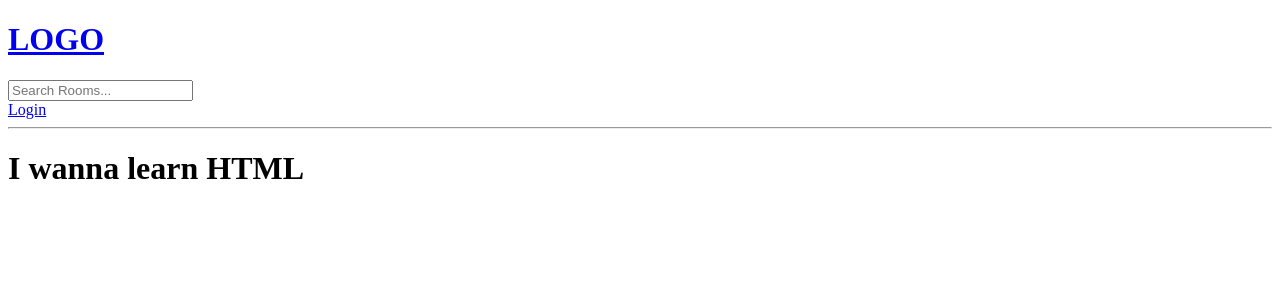
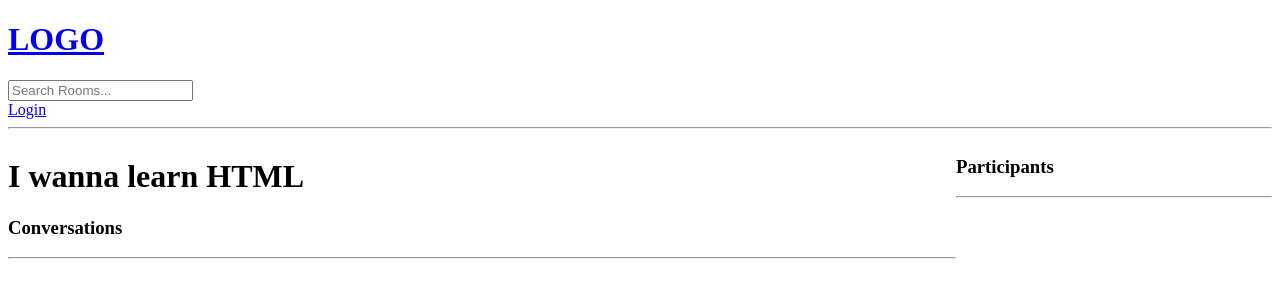
Before and after one commit to kvo5/studybud2, a Django app: page /room/3/ in a window 1280 px wide. Shown: the top 300 px of the page. Run offline with Django 5.2, Linux system fonts and the light colour scheme; data comes from the database, SQL or seed files in the repository; both versions use the stored data as it was after the commit.

Commit message:
Chat Room Messages CRUD

```diff
--- a/base/models.py
+++ b/base/models.py
@@ -15,7 +15,7 @@ class Room(models.Model):
     topic = models.ForeignKey(Topic, on_delete=models.SET_NULL, null=True)
     name = models.CharField(max_length=200)
     description = models.TextField(null=True, blank=True)
-    #participants =
+    participants = models.ManyToManyField(User, related_name='participants', blank=True)
     updated = models.DateTimeField(auto_now=True)
     created = models.DateTimeField(auto_now_add=True)
 
--- a/base/templates/base/room.html
+++ b/base/templates/base/room.html
@@ -3,6 +3,59 @@
 
 {% block content %}
 
-<h1>{{room.name}}</h1>
+<style>
+    .room-container {
+        display: grid;
+        grid-template-columns: 3fr 1fr;
+    }
+</style>
+
+<div class="room-container">
+
+    <div>
+
+        <h1>{{room.name}}</h1>
+
+        <p>{{room.description}}</p>
+
+        <div class="comment-wrapper">
+            <h3>Conversations</h3>
+            <hr>
+
+            {% for message in room_messages %}
+            <div>
+                {% if request.user == message.user %}
+                <a href="{% url 'delete-message' message.id %}">Delete</a>
+                {% endif %}
+                <small>@{{message.user}} {{message.created|timesince}} ago </small>
+                <p>{{message.body}}</p>
+                <hr>
+            </div>
+            {% endfor %}
+        </div>
+
+        {% if request.user.is_authenticated %}
+        <div class="comment-form">
+            <form method="POST" action="">
+                {% csrf_token %}
+                <input type="text" name="body" placeholder="Write your message here...">
+            </form>
+        </div>
+        {% endif %}
+
+    </div>
+
+    <div>
+        <h3>Participants</h3>
+        <hr>
+
+        {% for user in participants %}
+        <div>
+            <p>@{{user.username}}</p>
+        </div>
+        {% endfor %}
+    </div>
+
+</div>
 
 {% endblock %}
--- a/base/urls.py
+++ b/base/urls.py
@@ -12,4 +12,5 @@ urlpatterns = [
     path('create-room/', views.createRoom, name="create-room"),
     path('update-room/<str:pk>/', views.updateRoom, name="update-room"),
     path('delete-room/<str:pk>/', views.deleteRoom, name="delete-room"),
+    path('delete-message/<str:pk>/', views.deleteMessage, name="delete-message"),
 ]
--- a/base/views.py
+++ b/base/views.py
@@ -7,7 +7,7 @@ from django.contrib.auth.models import User
 from django.contrib.auth import authenticate, login, logout
 from django.contrib.auth.forms import UserCreationForm
 # from django.http import HttpResponse
-from .models import Room, Topic
+from .models import Room, Topic, Message
 from .forms import RoomForm
 
 # Create your views here.
@@ -81,11 +81,23 @@ def home(request):
 def room(request, pk):
 
     room = Room.objects.get(id=pk)
+    room_messages = room.message_set.all().order_by('-created')
+
+    participants = room.participants.all()
+
+    if request.method == 'POST':
+        message = Message.objects.create(
+            user=request.user,
+            room=room,
+            body=request.POST.get('body')
+        )
+        room.participants.add(request.user)
+        return redirect('room', pk=room.id)
     """ room = None
     for i in rooms:
         if i['id'] == int(pk):
             room = i """
-    context = {'room': room}
+    context = {'room': room, 'room_messages': room_messages, 'participants': participants}
     return render(request, 'base/room.html', context)
 
 @login_required(login_url = 'login')
@@ -129,3 +141,15 @@ def deleteRoom(request, pk):
         room.delete()
         return redirect('home')
     return render(request, 'base/delete.html', {'obj': room})
+
+@login_required(login_url = 'login')
+def deleteMessage(request, pk):
+    message = Message.objects.get(id=pk)
+
+    if request.user != message.user:
+        return HttpResponse('Your are not allowed here!')
+
+    if request.method == 'POST':
+        message.delete()
+        return redirect('home')
+    return render(request, 'base/delete.html', {'obj': message})
```
Also changed, not shown: base/migrations/0003_alter_room_options_room_participants.py (added), db.sqlite3.
